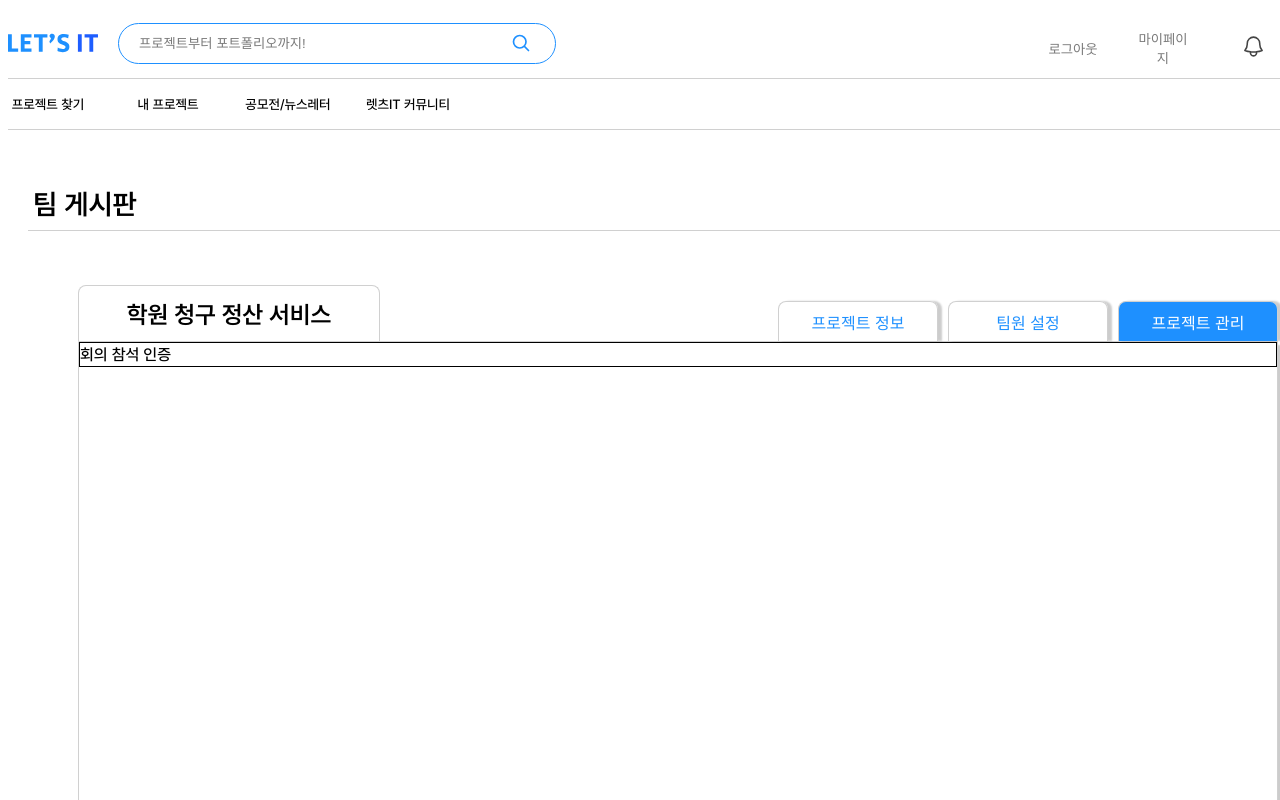
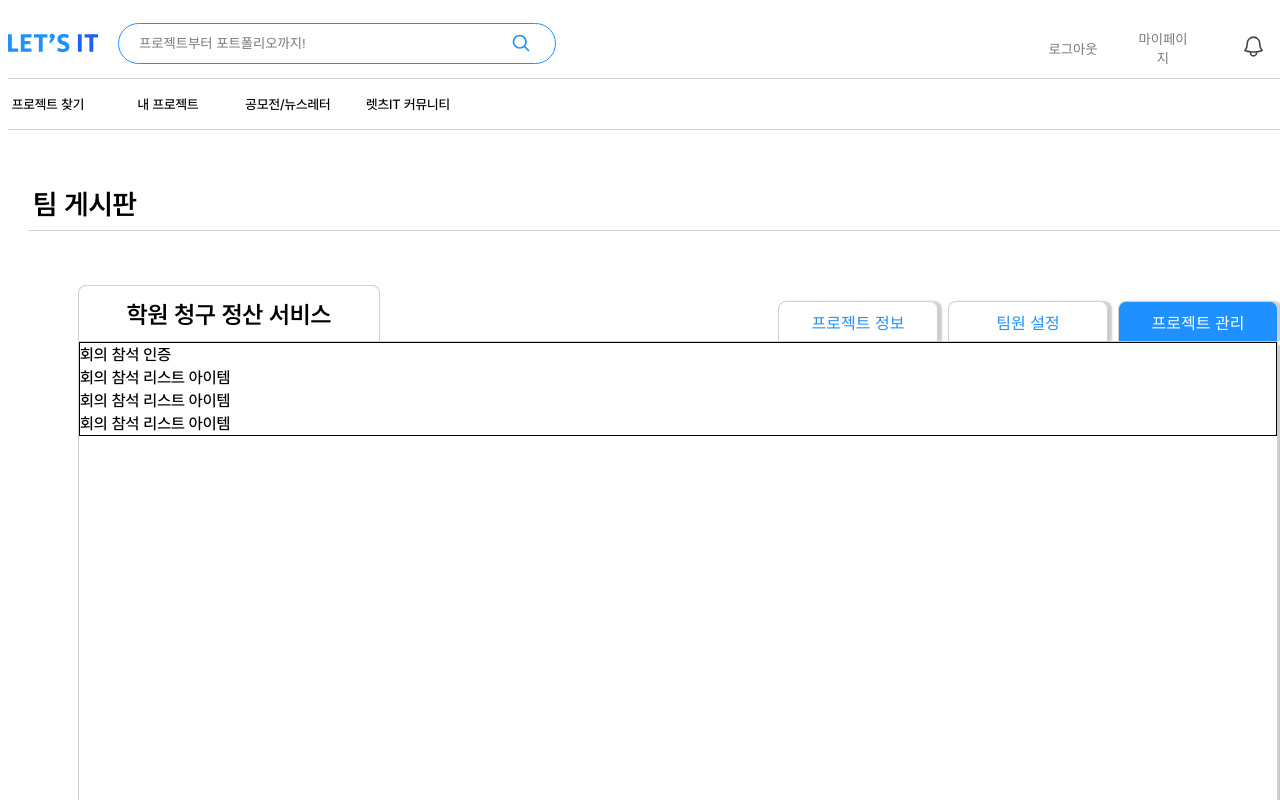
Before and after one commit to yezixx/SOLUX_LETS_IT_Frontend, a React (Vite) app: page /ManageProj in a window 1280 px wide. Shown: the top 800 px of the page. Built offline with nearby package versions, Linux system fonts and the light colour scheme; the HTML template or start-up script is replaced by a standard one.

Commit message:
Feat: - AttendanceItem 렌더링 - 더미데이터 사용

```diff
--- a/src/Screen/Teamboard/ManageProj/AttendanceList/AttendanceList.jsx
+++ b/src/Screen/Teamboard/ManageProj/AttendanceList/AttendanceList.jsx
@@ -1,7 +1,28 @@
 import styles from "./AttendanceList.module.css";
+import AttendanceItem from "./AttendanceItem/AttendanceItem";
 
 const AttendanceList = () => {
-  return <div>회의 참석 인증</div>;
+  const meetings = [
+    { id: 1, date: "2024-04-01", isCompleted: true },
+    { id: 2, date: "2024-04-06", isCompleted: true },
+    { id: 3, date: "2024-04-06", isCompleted: false },
+  ];
+  return (
+    <div>
+      회의 참석 인증
+      <div>
+        {meetings.map((meeting) => (
+          <AttendanceItem
+            key={meeting.id}
+            id={meeting.id}
+            date={meeting.date}
+            isCompleted={meeting.isCompleted}
+            length={meetings.length}
+          />
+        ))}
+      </div>
+    </div>
+  );
 };
 
 export default AttendanceList;
```
